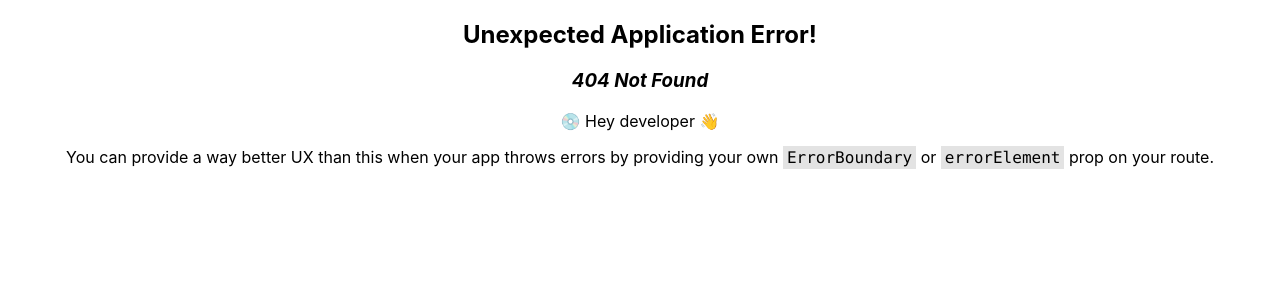
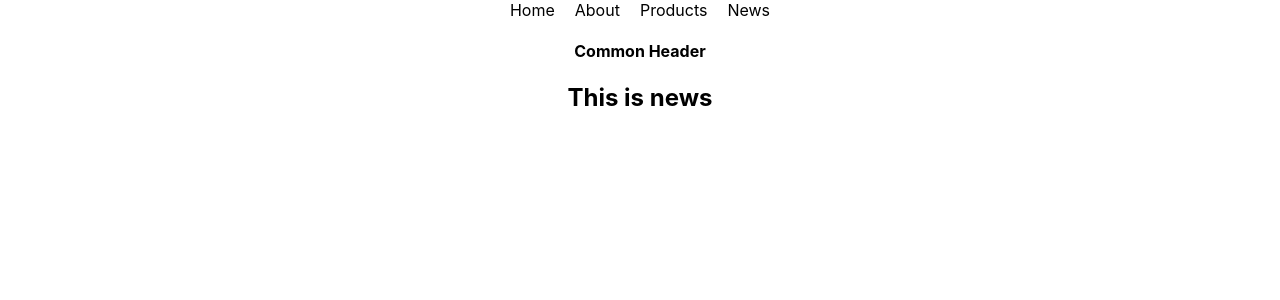
Before and after one commit to mostafizurhh/react-router-basics, a React (Create React App) app: page /news in a window 1280 px wide. Before the commit this address had no page. Shown: the top 300 px of the page. Built offline with nearby package versions, Linux system fonts and the light colour scheme.

Commit message:
Nested route and outlet for shared content

```diff
--- a/src/components/Header/Header.js
+++ b/src/components/Header/Header.js
@@ -5,13 +5,16 @@ import './Header.css'
 const Header = () => {
     return (
         <div className='header'>
-            <Link to='/home'>Home</Link>
-            <Link to='/about'>About</Link>
-            <Link to='/products'>Products</Link>
+            <nav>
+                <Link to='/home'>Home</Link>
+                <Link to='/about'>About</Link>
+                <Link to='/products'>Products</Link>
+                <Link to='/news'>News</Link>
+            </nav>
 
-
-            <a href="/home">Home</a>
-            <a href="/about">About</a>
+            <h4>Common Header</h4>
+            {/* <a href="/home">Home</a>
+            <a href="/about">About</a> */}
         </div>
     );
 };
--- a/src/components/Home/Home.js
+++ b/src/components/Home/Home.js
@@ -1,10 +1,9 @@
 import React from 'react';
-import Header from '../Header/Header';
+
 
 const Home = () => {
     return (
         <div>
-            <Header></Header>
             <h2>This is home component</h2>
         </div>
     );
--- /dev/null
+++ b/src/components/News/News.js
@@ -0,0 +1,11 @@
+import React from 'react';
+
+const News = () => {
+    return (
+        <div>
+            <h2>This is news</h2>
+        </div>
+    );
+};
+
+export default News;
--- a/src/components/Products/Product.js
+++ b/src/components/Products/Product.js
@@ -1,10 +1,10 @@
 import React from 'react';
-import Header from '../Header/Header';
+
 
 const Product = () => {
     return (
         <div>
-            <Header></Header>
+
             <h2>This is products page</h2>
         </div>
     );
--- /dev/null
+++ b/src/layout/Main.js
@@ -0,0 +1,14 @@
+import React from 'react';
+import { Outlet } from 'react-router-dom';
+import Header from '../components/Header/Header';
+
+const Main = () => {
+    return (
+        <div>
+            <Header></Header>
+            <Outlet></Outlet> {/* things/components which will be changed should be kept inside outlet */}
+        </div>
+    );
+};
+
+export default Main;
```
Also changed, not shown: src/App.js (+13 -5 lines).
